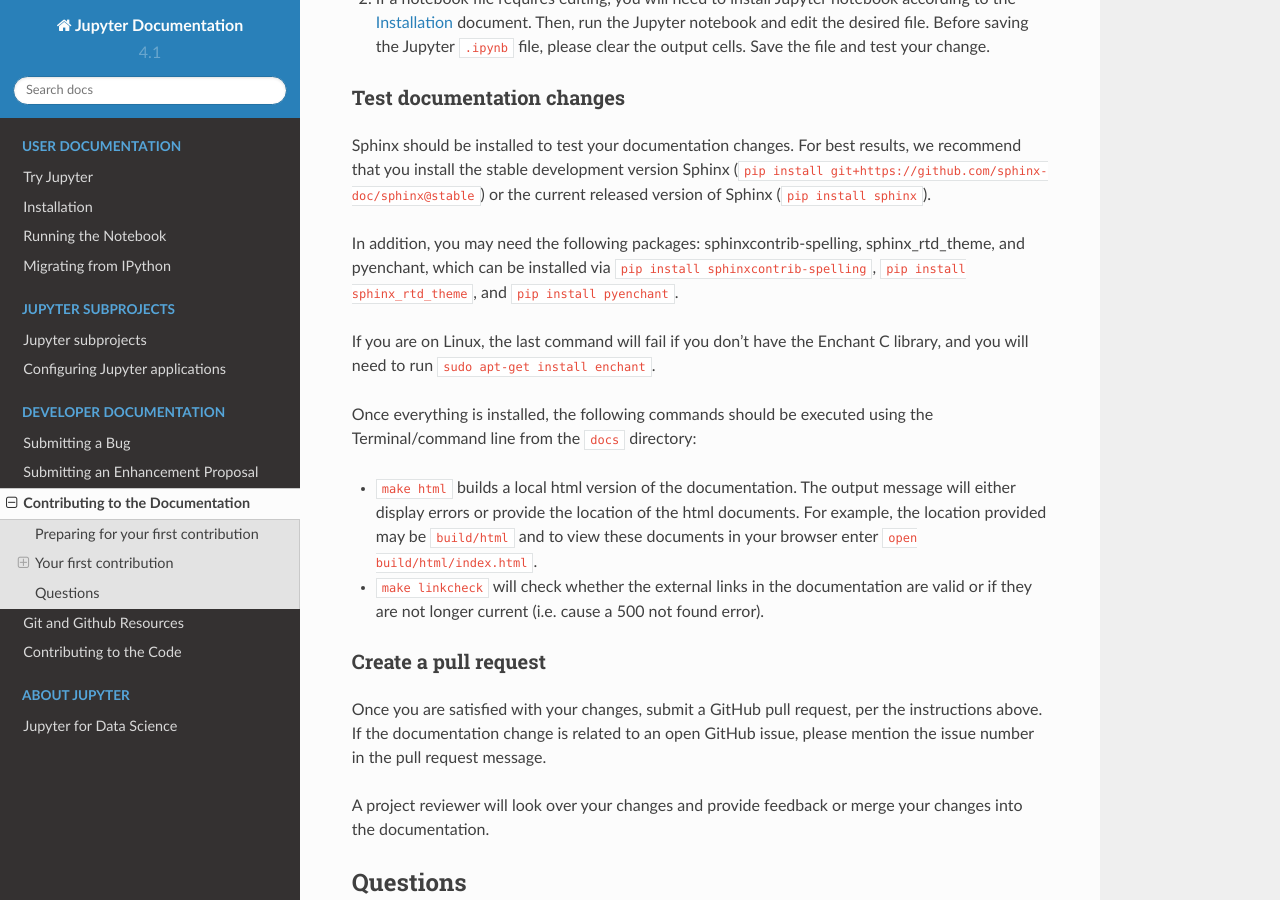
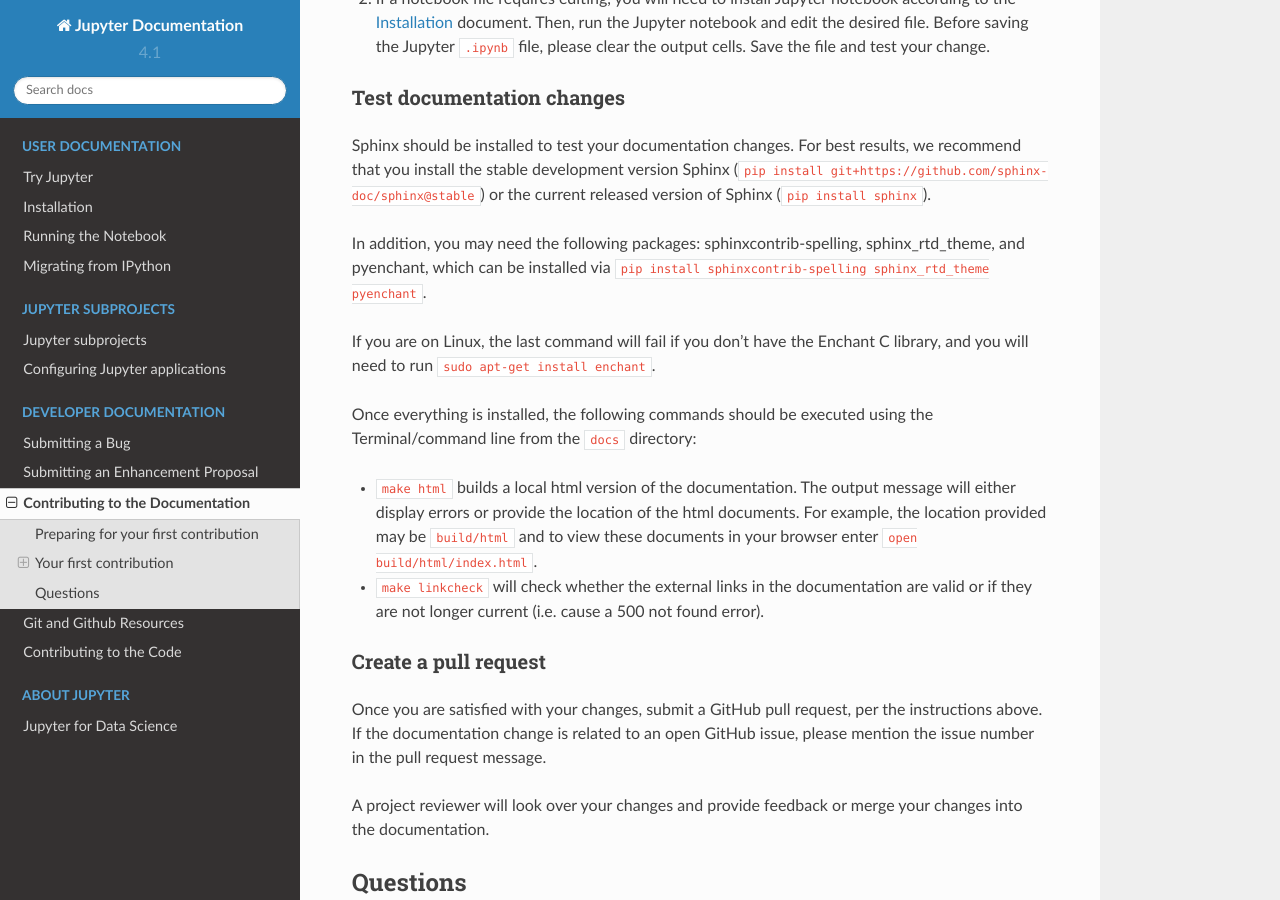
Before and after one commit to jupyter/jupyter, a Sphinx documentation site: the page built from docs/source/contrib_guide_docs.rst, in a window 1280 px wide and 900 px high, scrolled down 820 px. Built offline with Sphinx 7.4.7 and the Read the Docs theme 2.0.0, drawn with Linux system fonts in a browser that asks for light colours; pages that are not in the unit, such as notebooks, are missing from menus.

Commit message:
Combine all pip installs to one command

```diff
--- a/docs/source/contrib_guide_docs.rst
+++ b/docs/source/contrib_guide_docs.rst
@@ -46,7 +46,7 @@
 (``pip install git+https://github.com/sphinx-doc/sphinx@stable``) or the
 current released version of Sphinx (``pip install sphinx``).
 
-In addition, you may need the following packages: sphinxcontrib-spelling, sphinx_rtd_theme, and pyenchant, which can be installed via ``pip install sphinxcontrib-spelling``, ``pip install sphinx_rtd_theme``, and ``pip install pyenchant``.
+In addition, you may need the following packages: sphinxcontrib-spelling, sphinx_rtd_theme, and pyenchant, which can be installed via ``pip install sphinxcontrib-spelling sphinx_rtd_theme pyenchant``.
 
 If you are on Linux, the last command will fail if you don't have the Enchant C library, and you will need to run ``sudo apt-get install enchant``.
 
```
